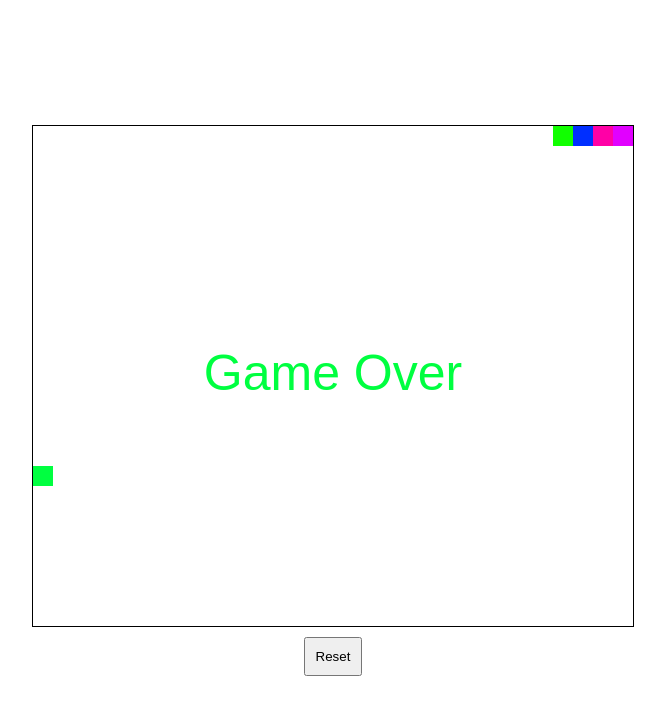
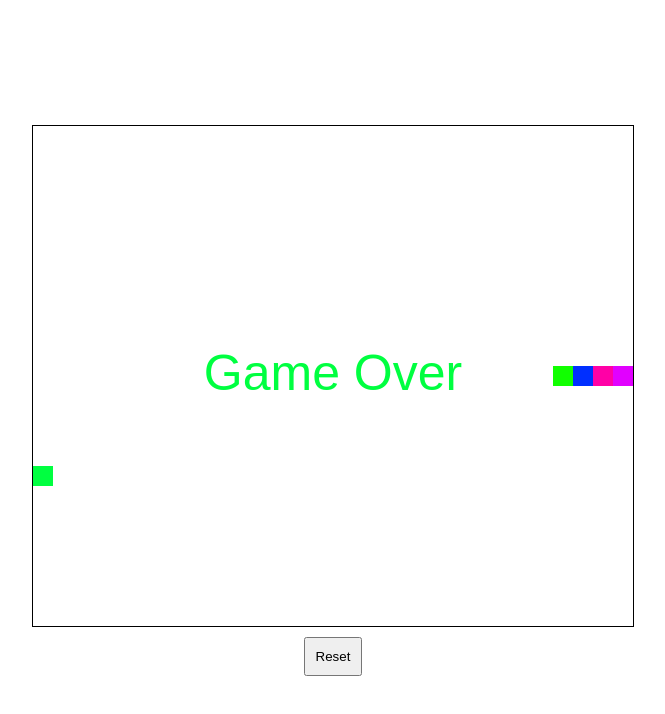
Before and after one commit to klxcoder/snake-game-vitejs, a React (Vite) app: page / in a window 1280 px wide. Shown: the top 714 px of the page, without its empty margins (307-972 px from the left). Built offline with nearby package versions, Linux system fonts and the light colour scheme.

Commit message:
snake start from middle left of the canvas

```diff
--- a/src/App.tsx
+++ b/src/App.tsx
@@ -15,13 +15,13 @@ function App() {
 
   const game = useMemo(() => {
     if (trigger) { ; }
+    const board = new Board({
+      size: new RowCol({ row: 25, col: 30 })
+    })
     const snake = new Snake({
       body: new Array(4).fill(1).map((_, index) => (
-        new RowCol({ row: 0, col: index })
+        new RowCol({ row: Math.floor(board.size.row / 2), col: index })
       )),
-    })
-    const board = new Board({
-      size: new RowCol({ row: 25, col: 30 })
     })
     return new Game({ snake, board })
   }, [trigger])
```
